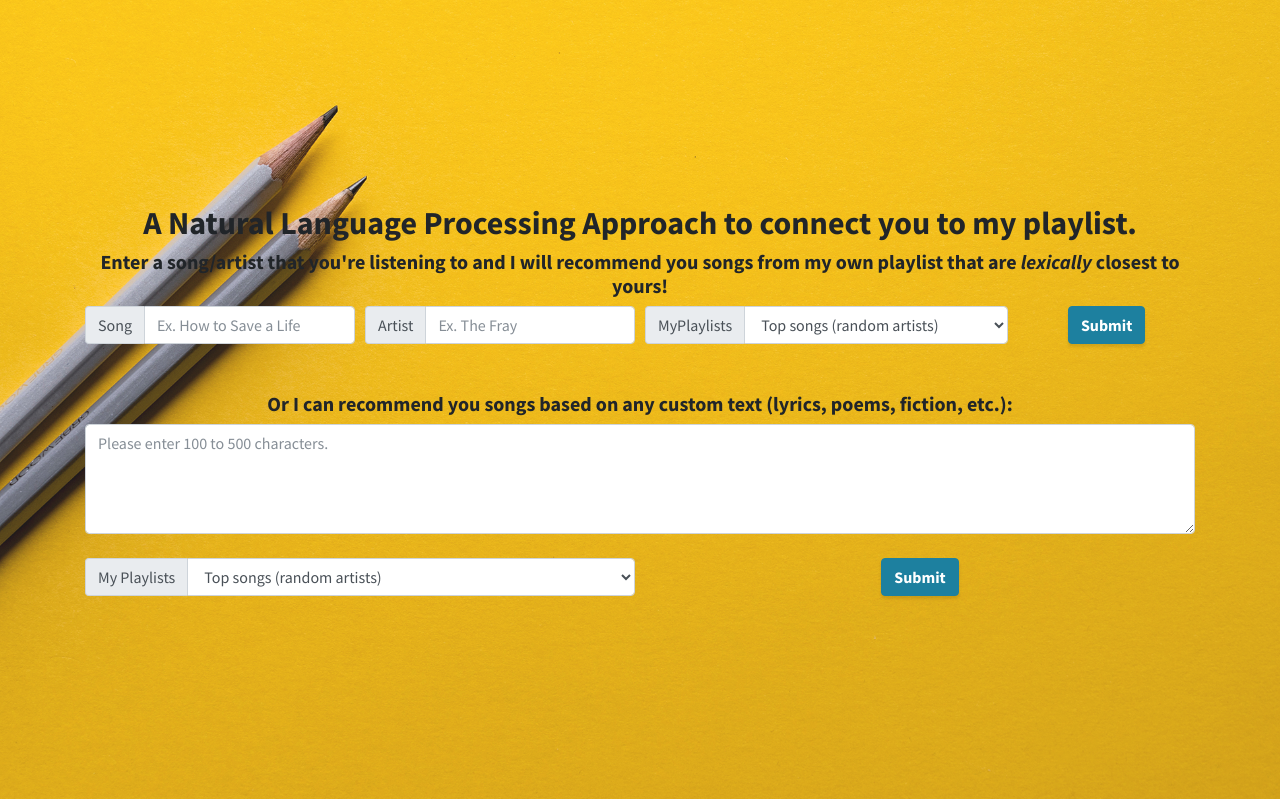
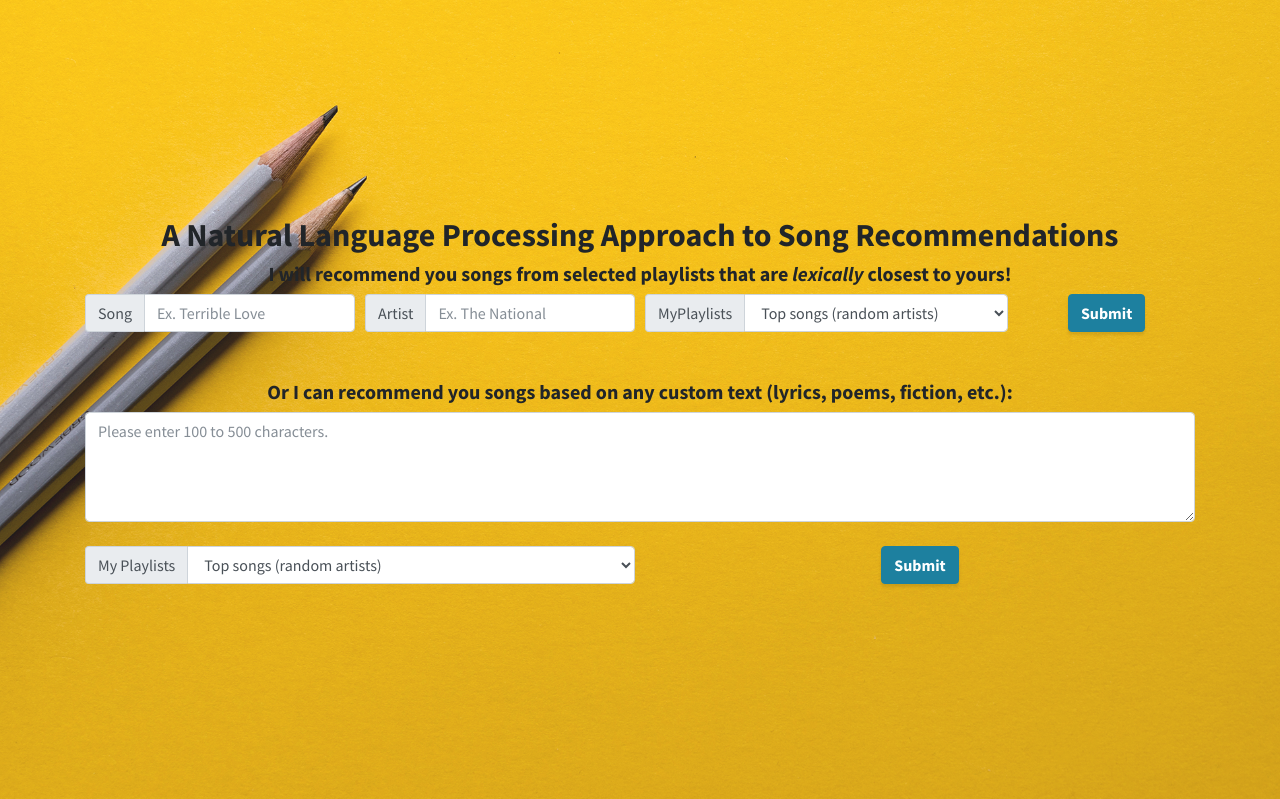
Before and after one commit to S-Farooq/lexical-song-reco, a Flask app: page / in a window 1280 px wide. Shown: the top 799 px of the page. Run offline with Flask 2, Linux system fonts and the light colour scheme; parts of the project's set-up code (start-up, migrations or seed data) failed here and were passed over; some libraries are stand-ins or nearby versions.

Commit message:
new playlists

```diff
--- a/templates/index.html
+++ b/templates/index.html
@@ -70,8 +70,8 @@
 		    <strong>Oops! Error:</strong> {{ err_msg }}
 	    </div>
 		{% endif %}
-       <h2>A Natural Language Processing Approach to connect you to my playlist.</h2>
-       <h5>Enter a song/artist that you're listening to and I will recommend you songs from my own playlist that are <i>lexically</i> closest to yours!<h5>
+       <h2>A Natural Language Processing Approach to Song Recommendations</h2>
+       <h5>I will recommend you songs from selected playlists that are <i>lexically</i> closest to yours!<h5>
 
       	</div>
       	</div>
@@ -84,14 +84,14 @@
 		      <label class="sr-only" for="song">Song</label>
 		      <div class="input-group mb-2 mb-sm-0">
 		        <div class="input-group-addon">Song</div>
-		      <input name="song" type="text" class="form-control" id="song" placeholder="Ex. How to Save a Life">
+		      <input name="song" type="text" class="form-control" id="song" placeholder="Ex. Terrible Love">
 		    	</div>
 		    </div>
 		    <div class="col-md-3">
 		      <label class="sr-only" for="artist">Artist</label>
 		      <div class="input-group mb-2 mb-sm-0">
 		        <div class="input-group-addon">Artist</div>
-		        <input name="artist" type="text" class="form-control" id="artist" placeholder="Ex. The Fray">
+		        <input name="artist" type="text" class="form-control" id="artist" placeholder="Ex. The National">
 		      </div>
 		    </div>
 
```
